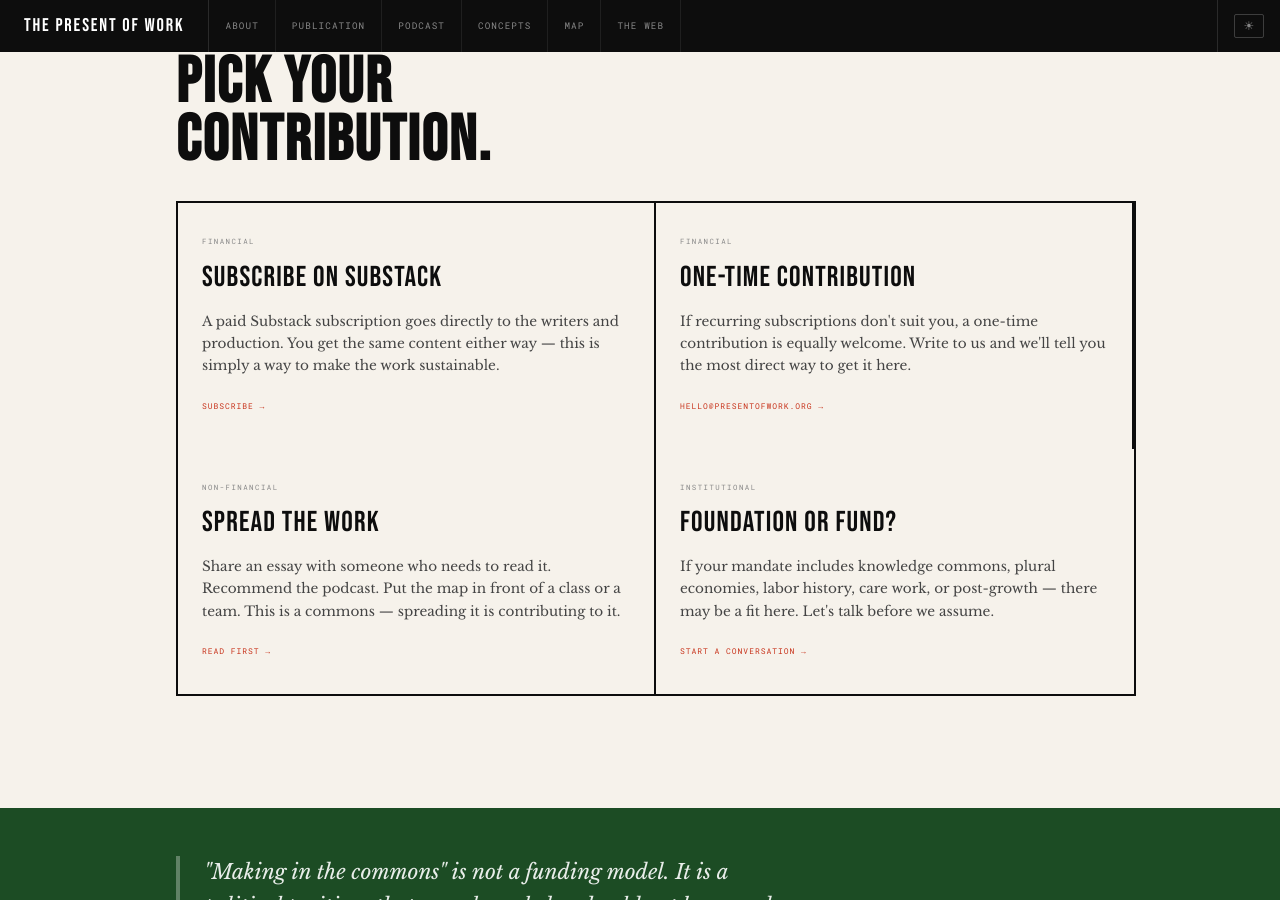
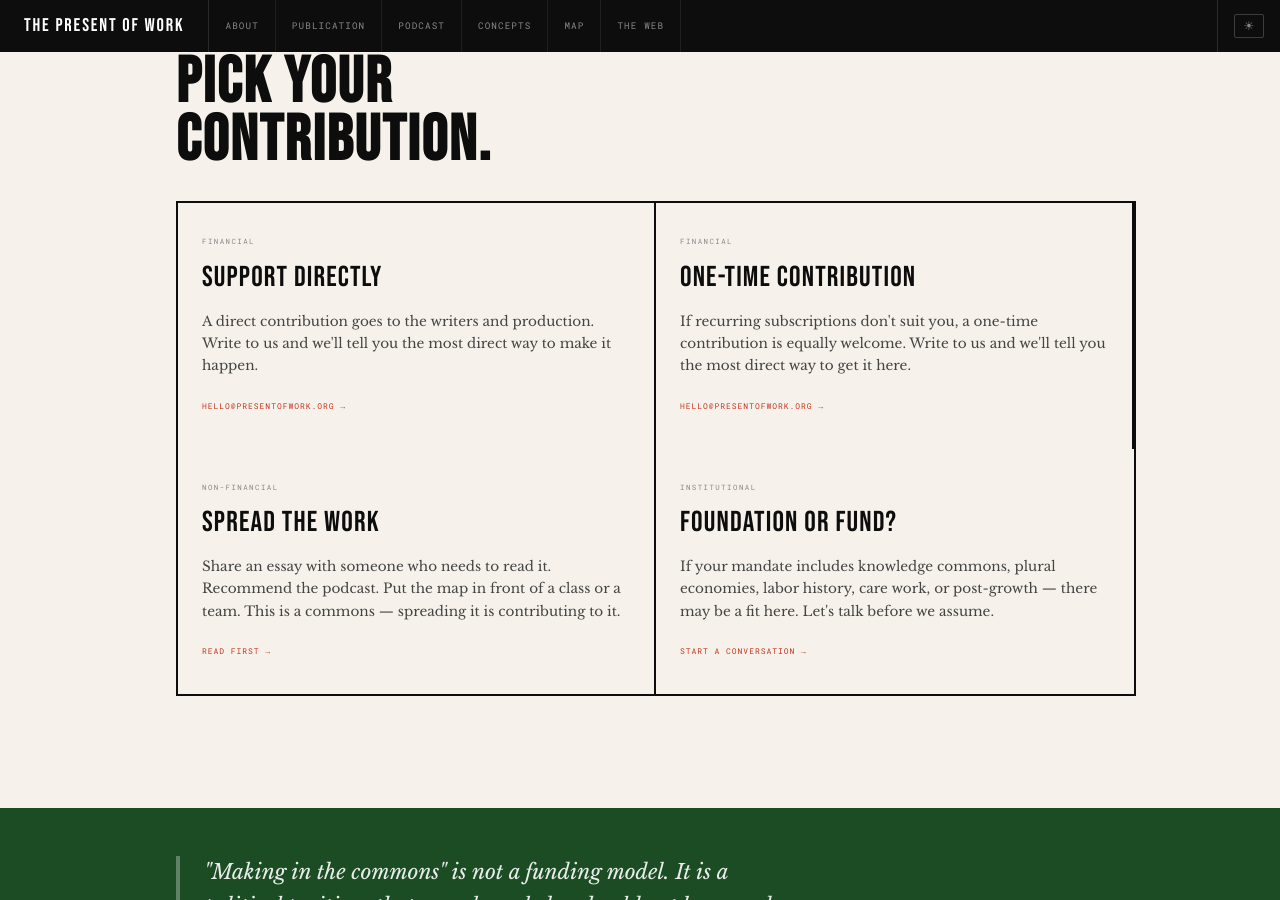
Before and after one commit to meldfunction/presentofwork, a Jekyll site: the page donate.html, which Jekyll copies as it is, in a window 1280 px wide and 900 px high, scrolled down 1814 px. Built offline with Jekyll 4.4.1, drawn with Linux system fonts in a browser that asks for light colours.

Commit message:
Remove all Substack references from site
https://claude.ai/code/session_01GWc1NsELcJDbsUbQo5TPQ9

```diff
--- a/_layouts/default.html
+++ b/_layouts/default.html
@@ -10,7 +10,7 @@
 <meta property="og:description" content="{% if page.excerpt %}{{ page.excerpt | strip_html | truncate: 160 }}{% else %}{{ site.description }}{% endif %}">
 <meta property="og:url" content="{{ page.url | absolute_url }}">
 <meta name="twitter:card" content="summary">
-<link rel="alternate" type="application/rss+xml" title="The Present of Work — Essays" href="https://presentofwork.substack.com/feed">
+<link rel="alternate" type="application/rss+xml" title="The Present of Work — Essays" href="/feed.xml">
 <title>{% if page.title %}{{ page.title }} — The Present of Work{% else %}The Present of Work{% endif %}</title>
 <meta name="description" content="{% if page.excerpt %}{{ page.excerpt | strip_html | truncate: 160 }}{% else %}{{ site.description }}{% endif %}">
 <link rel="preconnect" href="https://fonts.googleapis.com">
@@ -116,7 +116,7 @@ footer a:hover{color:rgba(255,255,255,.8)}
       <a href="/about.html">About</a>
       <a href="/publication.html">Publication</a>
       <a href="/essays/">Essays</a>
-      <a href="https://presentofwork.substack.com">Substack</a>
+      <a href="/essays/">Essays</a>
     </div>
     <div>Produced in the commons · <a href="mailto:hello@presentofwork.org">hello@presentofwork.org</a></div>
   </div>
--- a/_layouts/post.html
+++ b/_layouts/post.html
@@ -51,11 +51,11 @@ layout: default
   <div class="post-foot-inner">
     <div>
       <div class="pf-series">The Present of Work</div>
-      <p class="pf-cta">Essays publish on <a href="https://presentofwork.substack.com">Substack</a>. Subscribe to receive them.</p>
+      <p class="pf-cta">Free to read. Produced in the commons. <a href="mailto:hello@presentofwork.org">Get in touch →</a></p>
     </div>
     <div style="display:flex;gap:.5rem;flex-wrap:wrap">
-      <a href="https://presentofwork.substack.com" class="btn btn-red">Subscribe</a>
-      <a href="/essays/" class="btn btn-outline">All Essays</a>
+      <a href="/essays/" class="btn btn-red">All Essays</a>
+      <a href="/about.html" class="btn btn-outline">About</a>
     </div>
   </div>
 </div>
--- a/about.html
+++ b/about.html
@@ -230,7 +230,7 @@ footer a:hover{color:rgba(255,255,255,.8)}
         <div class="ac-name">Field Notes</div>
         <div class="ac-role">Media · Podcast · Production</div>
         <div class="ac-body">The recorder. Documents the territory as it forms. Produces the Present of Work podcast and publication. Looking for producers and editors.</div>
-        <a href="https://presentofwork.substack.com" target="_blank" rel="noopener" class="ac-link">Subscribe on Substack →</a>
+        <a href="/publication.html" class="ac-link">Read the publication →</a>
       </div>
       <div class="arch-card">
         <div class="ac-symbol">⬡</div>
@@ -250,7 +250,7 @@ footer a:hover{color:rgba(255,255,255,.8)}
         <div class="ac-name">The Still</div>
         <div class="ac-role">Contemplative practice community · Coming soon</div>
         <div class="ac-body">Taking form beneath the surface. Contemplative practice woven into livelihood — ceremonies, retreats, residencies. Looking for venue partners and practitioner hosts.</div>
-        <a href="https://presentofwork.substack.com" target="_blank" rel="noopener" class="ac-link">Subscribe on Substack →</a>
+        <a href="mailto:hello@presentofwork.org" class="ac-link">hello@presentofwork.org →</a>
       </div>
     </div>
     <div style="margin-top:2rem" class="rv d3">
--- a/donate.html
+++ b/donate.html
@@ -173,9 +173,9 @@ footer a:hover{color:rgba(255,255,255,.8)}
   <div class="ways rv d1">
     <div class="way">
       <div class="way-label">Financial</div>
-      <div class="way-h">Subscribe on Substack</div>
-      <div class="way-body">A paid Substack subscription goes directly to the writers and production. You get the same content either way — this is simply a way to make the work sustainable.</div>
-      <a href="https://presentofwork.substack.com" target="_blank" rel="noopener" class="way-cta">Subscribe →</a>
+      <div class="way-h">Support directly</div>
+      <div class="way-body">A direct contribution goes to the writers and production. Write to us and we'll tell you the most direct way to make it happen.</div>
+      <a href="mailto:hello@presentofwork.org" class="way-cta">hello@presentofwork.org →</a>
     </div>
     <div class="way">
       <div class="way-label">Financial</div>
--- a/publication.html
+++ b/publication.html
@@ -142,7 +142,7 @@ footer a:hover{color:rgba(255,255,255,.8)}
   <div class="sn-item s2" data-target="future">Series II · Futures</div>
   <div class="sn-item s3" data-target="present">Series III ∞ · Present</div>
   <div style="margin-left:auto;display:flex;align-items:center;padding:0 1.5rem">
-    <a href="https://presentofwork.substack.com" target="_blank" rel="noopener" style="font-family:var(--mono);font-size:.48rem;letter-spacing:.14em;text-transform:uppercase;color:var(--red)">Subscribe on Substack →</a>
+    <a href="/essays/" style="font-family:var(--mono);font-size:.48rem;letter-spacing:.14em;text-transform:uppercase;color:var(--red)">Browse all essays →</a>
   </div>
 </nav>
 
```
